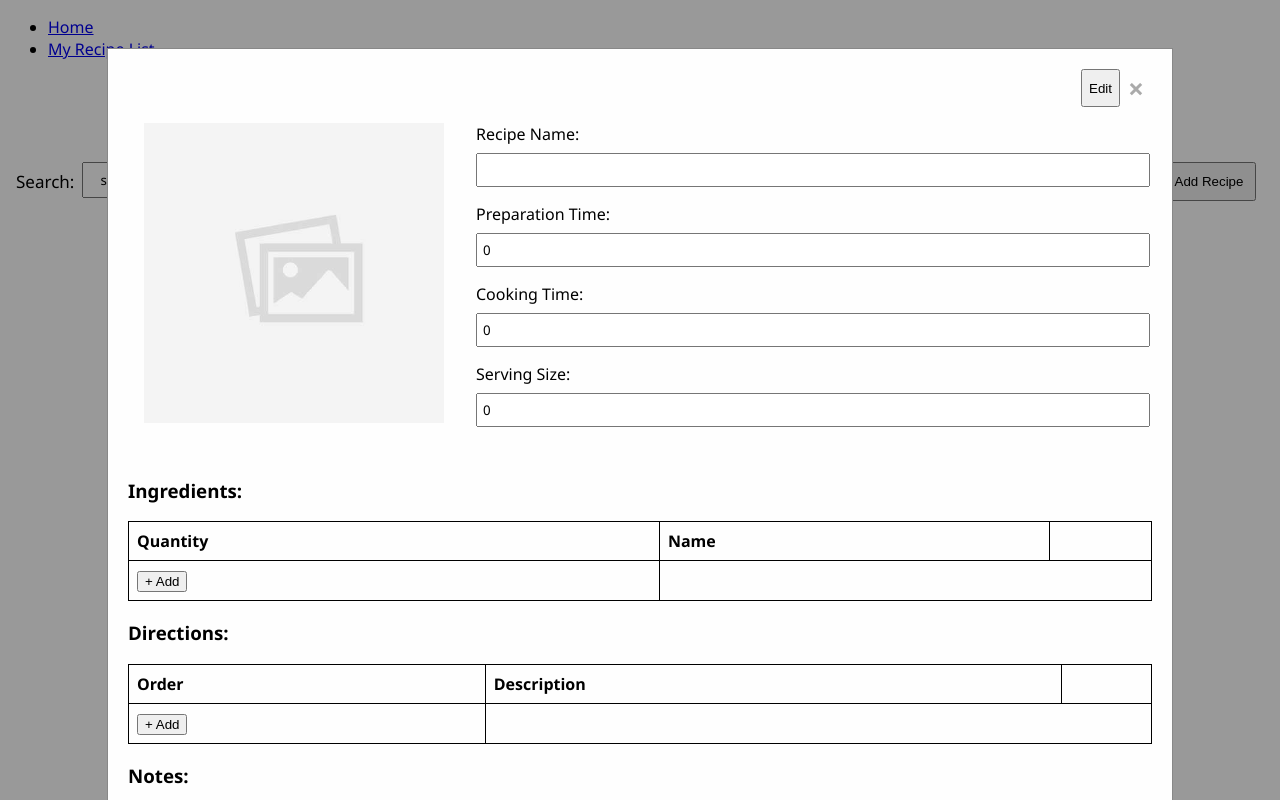
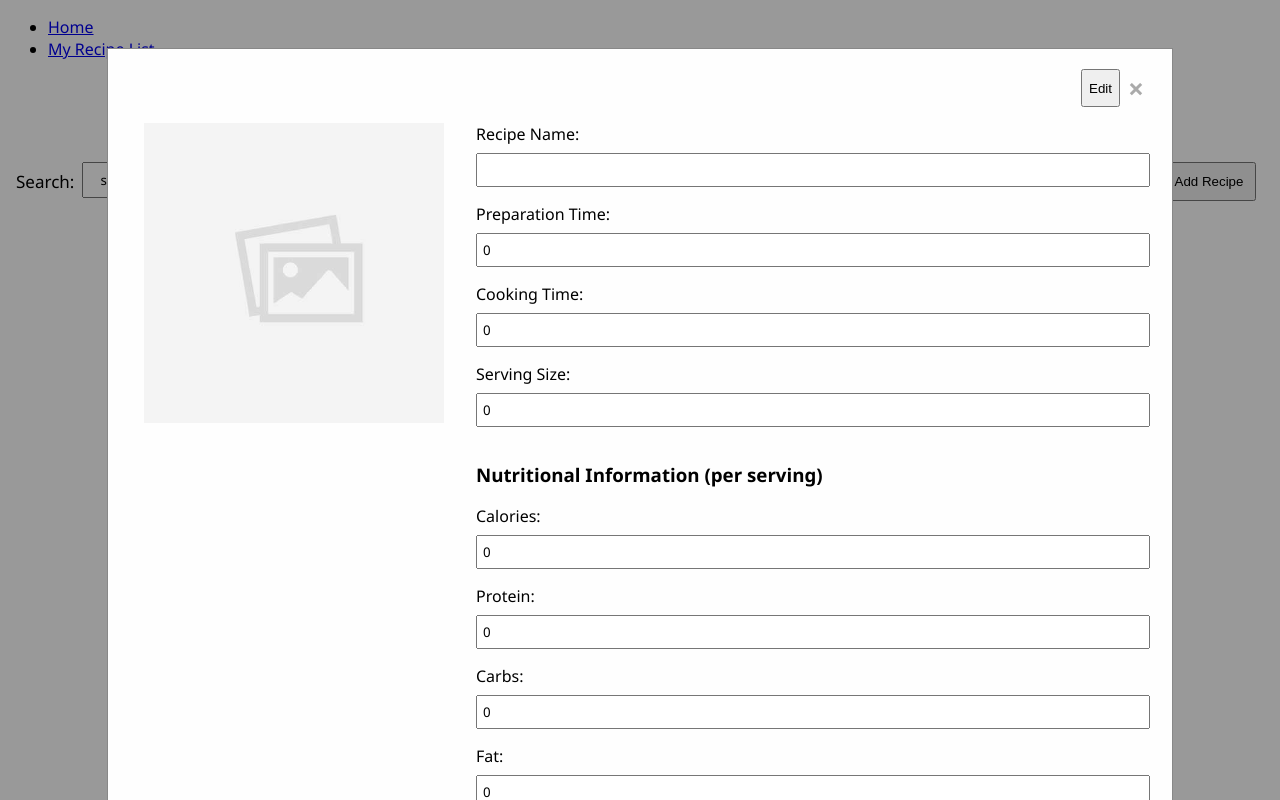
Before and after one commit to audefaucheux/appi-plan, a React (Create React App) app: page /my-recipe-list in a window 1280 px wide. Both pictures are taken after typing "Sample" into the empty fields and a click on the button "Add Recipe". Built offline with nearby package versions, Linux system fonts and the light colour scheme; data requests are answered from the project's data file.

Commit message:
add nutritional info to form

```diff
--- /dev/null
+++ b/src/Components/Recipes/NutritionalInfo/NutritionalInfoForm.tsx
@@ -0,0 +1,50 @@
+import React, { FC, Dispatch, SetStateAction, ChangeEvent } from "react";
+import NutritionalInfo from "../../../Types/NutritionalInfo";
+
+interface NutritionalInfoFormProps {
+  nutritionalInfo?: NutritionalInfo;
+  setNutritionalInfo: Dispatch<SetStateAction<NutritionalInfo | undefined>>;
+}
+
+const NutritionalInfoForm: FC<NutritionalInfoFormProps> = ({
+  nutritionalInfo,
+  setNutritionalInfo,
+}) => {
+  const defaultNutritionalInfo: NutritionalInfo = {
+    calories: nutritionalInfo?.calories || 0,
+    fat: nutritionalInfo?.fat || 0,
+    carbs: nutritionalInfo?.carbs || 0,
+    protein: nutritionalInfo?.protein || 0,
+  };
+  const { calories, fat, carbs, protein } = defaultNutritionalInfo;
+
+  const handleChange = (event: ChangeEvent<HTMLInputElement>) => {
+    const field = event.target.name as keyof NutritionalInfo;
+    defaultNutritionalInfo[field] = parseInt(event.target.value);
+    setNutritionalInfo(defaultNutritionalInfo);
+  };
+
+  return (
+    <div>
+      <h3>Nutritional Information (per serving)</h3>
+      <label htmlFor="calories">
+        Calories:
+        <input type="number" name="calories" value={calories} onChange={handleChange} />
+      </label>
+      <label htmlFor="protein">
+        Protein:
+        <input type="number" name="protein" value={protein} onChange={handleChange} />
+      </label>
+      <label htmlFor="carbs">
+        Carbs:
+        <input type="number" name="carbs" value={carbs} onChange={handleChange} />
+      </label>
+      <label htmlFor="fat">
+        Fat:
+        <input type="number" name="fat" value={fat} onChange={handleChange} />
+      </label>
+    </div>
+  );
+};
+
+export default NutritionalInfoForm;
--- a/src/Components/Recipes/NutritionalInformation.tsx
+++ b/src/Components/Recipes/NutritionalInfo/NutritionalInfoList.tsx
@@ -1,15 +1,15 @@
 import React, { FC } from "react";
-import NutritionalInfo from "../../Types/NutritionalInfo";
+import NutritionalInfo from "../../../Types/NutritionalInfo";
 
-interface NutritionalInfoProps {
+interface NutritionalInfoListProps {
   nutritionalInfo: NutritionalInfo;
 }
 
-const NutritionalInformation: FC<NutritionalInfoProps> = ({ nutritionalInfo }) => {
+const NutritionalInfoList: FC<NutritionalInfoListProps> = ({ nutritionalInfo }) => {
   const { calories, protein, carbs, fat } = nutritionalInfo;
   return (
     <div>
-      <p>Nutritional Information (per serving)</p>
+      <h3>Nutritional Information (per serving)</h3>
       <div>Calories: {calories}</div>
       <div>Protein: {protein}</div>
       <div>Carbs: {carbs}</div>
@@ -18,4 +18,4 @@ const NutritionalInformation: FC<NutritionalInfoProps> = ({ nutritionalInfo }) =
   );
 };
 
-export default NutritionalInformation;
+export default NutritionalInfoList;
--- a/src/Components/Recipes/RecipeForm.tsx
+++ b/src/Components/Recipes/RecipeForm.tsx
@@ -5,6 +5,7 @@ import Direction from "../../Types/Direction";
 import NutritionalInfo from "../../Types/NutritionalInfo";
 import IngredientsForm from "./Ingredients/IngredientsForm";
 import DirectionsForm from "./Directions/DirectionsForm";
+import NutritionalInfoForm from "./NutritionalInfo/NutritionalInfoForm";
 import TagsForm from "./Tags/TagsForm";
 import placeholderImage from "images/placeholder-image.jpg";
 import "./styles/RecipeForm.css";
@@ -22,7 +23,6 @@ const RecipeForm: FC<RecipeFormProps> = ({
   handleUpdateRecipe,
   setEditMode,
 }) => {
-  console.log("render recipe form");
   const defaultRecipe = {
     title: recipe?.title || "",
     prepTime: recipe?.prepTime || 0,
@@ -44,7 +44,6 @@ const RecipeForm: FC<RecipeFormProps> = ({
   const [nutritionalInfo, setNutritionalInfo] = useState<NutritionalInfo | undefined>(
     recipe?.nutritionalInfo
   );
-  console.log(tags);
 
   const handleSaveClick = (event: MouseEvent) => {
     event.preventDefault();
@@ -116,6 +115,10 @@ const RecipeForm: FC<RecipeFormProps> = ({
               required
             />
           </label>
+          <NutritionalInfoForm
+            nutritionalInfo={nutritionalInfo}
+            setNutritionalInfo={setNutritionalInfo}
+          />
         </div>
       </div>
       <IngredientsForm ingredients={ingredients} setIngredients={setIngredients} />
--- a/src/Components/Recipes/RecipeView.tsx
+++ b/src/Components/Recipes/RecipeView.tsx
@@ -4,7 +4,7 @@ import { convertMinutesToHours } from "../../Helpers/convertTime";
 import placeholderImage from "images/placeholder-image.jpg";
 import IngredientsList from "./Ingredients/IngredientsList";
 import DirectionsList from "./Directions/DirectionsList";
-import NutritionalInformation from "./NutritionalInformation";
+import NutritionalInfoList from "./NutritionalInfo/NutritionalInfoList";
 import DisplayTag from "./Tags/DisplayTag";
 import "./styles/RecipeView.css";
 
@@ -32,7 +32,7 @@ const RecipeView: FC<RecipeViewProps> = ({ recipe }) => {
           <p>Preparation Time: {convertMinutesToHours(prepTime)}</p>
           <p>Cooking Time: {convertMinutesToHours(cookingTime)}</p>
           <p>Service Size: {servingSize}</p>
-          {nutritionalInfo && <NutritionalInformation nutritionalInfo={nutritionalInfo} />}
+          {nutritionalInfo && <NutritionalInfoList nutritionalInfo={nutritionalInfo} />}
         </div>
       </div>
       {ingredients && <IngredientsList ingredients={ingredients} />}
```
